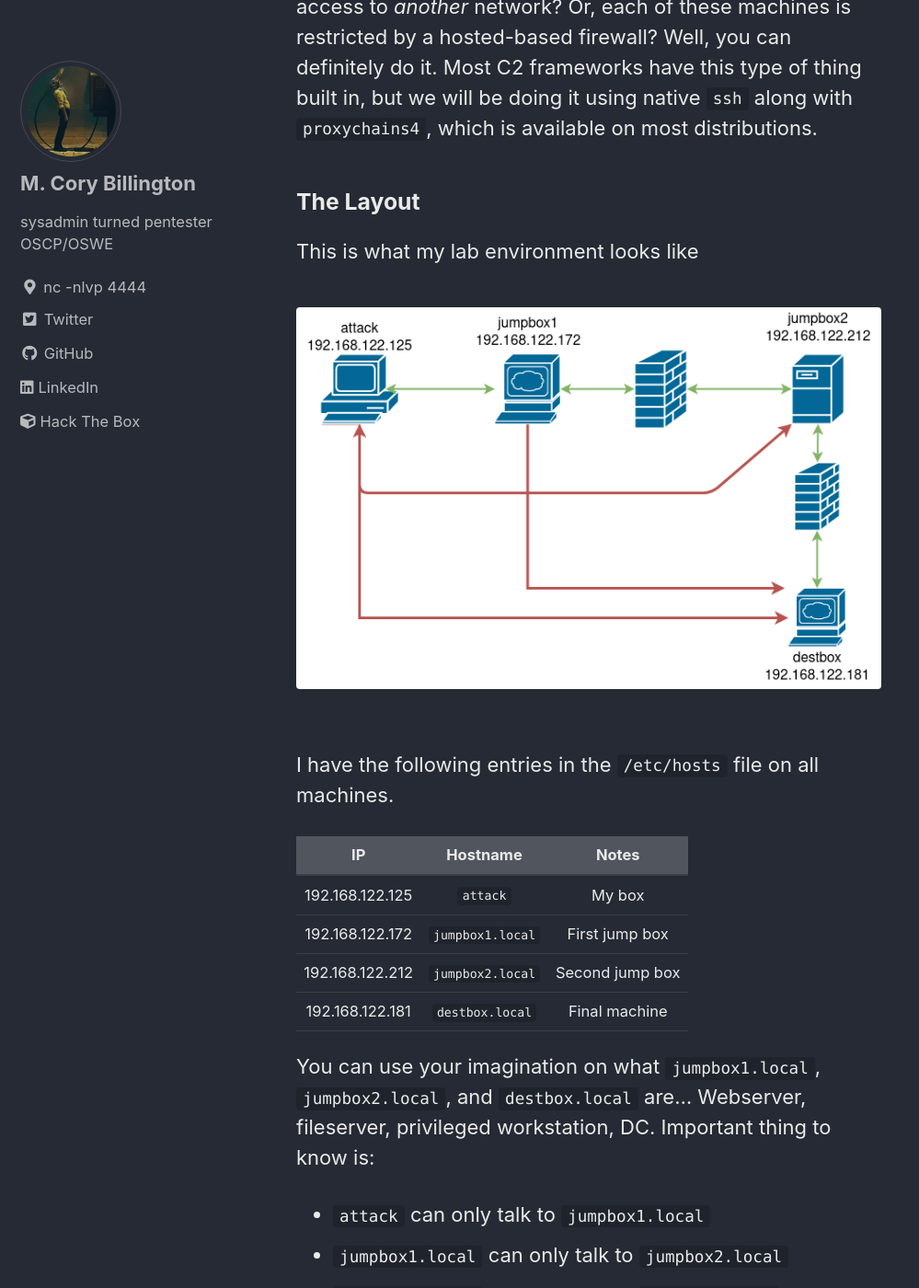
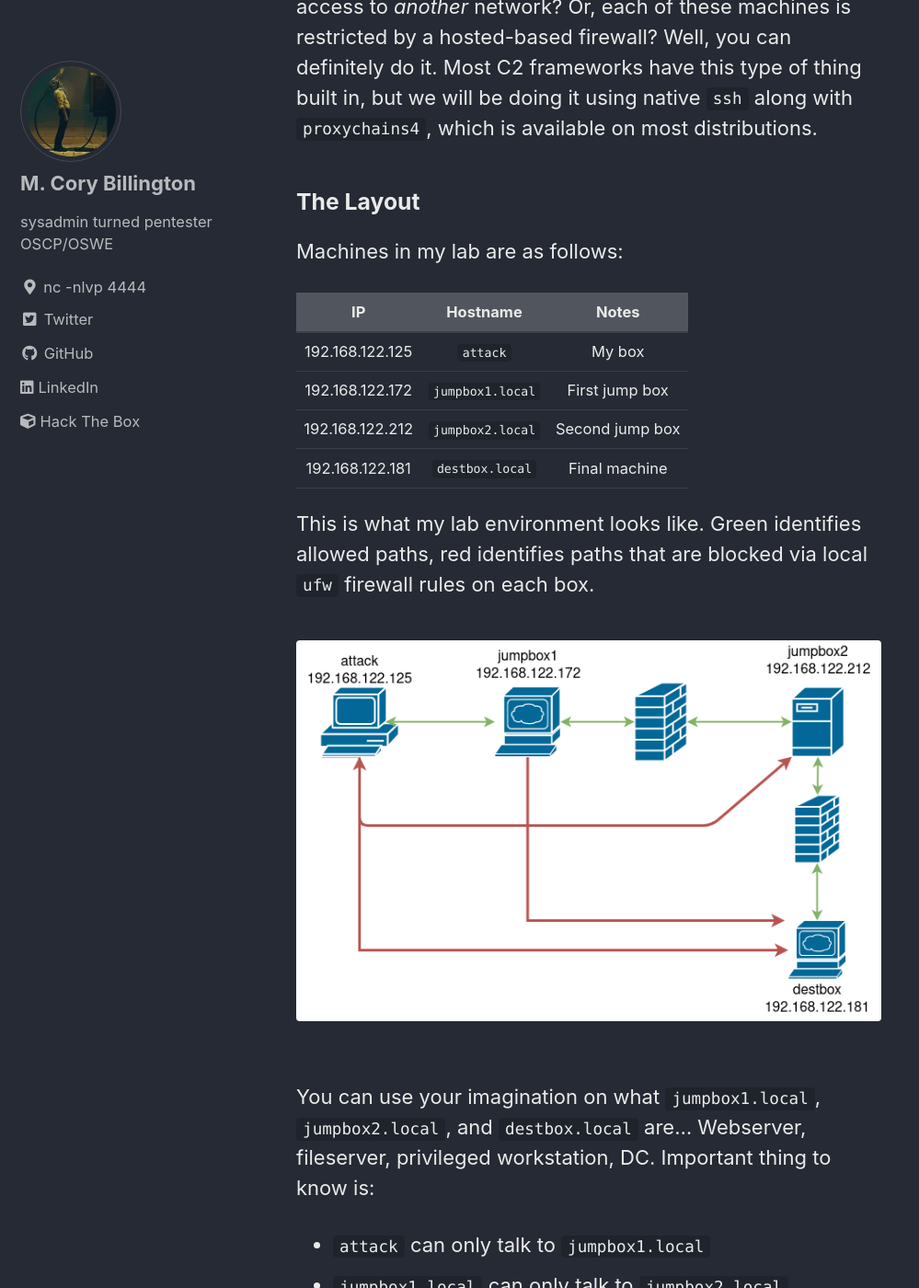
Before and after one commit to mcorybillington/mcorybillington.github.io, a Jekyll site: the page built from _posts/2020-03-07-Proxychains-Double-Pivoting.md, in a window 1280 px wide and 1400 px high, scrolled down 698 px. Shown: the whole window at 92% size, without its empty margins (0-999 px from the left). Built offline with Jekyll 4.4.1, drawn with Linux system fonts in a browser that asks for light colours; cached includes are drawn as plain includes.

Commit message:
Update 2020-03-07-Proxychains-Double-Pivoting.md

```diff
--- a/_posts/2020-03-07-Proxychains-Double-Pivoting.md
+++ b/_posts/2020-03-07-Proxychains-Double-Pivoting.md
@@ -8,12 +8,8 @@ Or, just go to the [Demo Round 2](#demo-round-2) for reverse tunneling
 ## Accessing Resources Behind Multiple Resources
 At some point, you may run into a situation where you find a vulnerable machine and it has access to a internal network. Well, how do you access that network? And then, say you find another machine on the internal network and it has access to _another_ network? Or, each of these machines is restricted by a hosted-based firewall? Well, you can definitely do it. Most C2 frameworks have this type of thing built in, but we will be doing it using native `ssh` along with `proxychains4`, which is available on most distributions.
 ### The Layout
-This is what my lab environment looks like
-<figure class="image">
-    <img src="/assets/images/proxychains-diagram.png" width="60%"/>
-</figure>
 
-I have the following entries in the `/etc/hosts` file on all machines.
+Machines in my lab are as follows:
 
 |  IP  |  Hostname  |  Notes  |
 | :--: | :--------: | :-----: |
@@ -21,6 +17,11 @@ I have the following entries in the `/etc/hosts` file on all machines.
 | 192.168.122.172 | `jumpbox1.local` | First jump box |
 | 192.168.122.212 | `jumpbox2.local` | Second jump box |
 | 192.168.122.181 | `destbox.local` | Final machine |
+
+This is what my lab environment looks like. Green identifies allowed paths, red identifies paths that are blocked via local `ufw` firewall rules on each box.
+<figure class="image">
+    <img src="/assets/images/proxychains-diagram.png" width="60%"/>
+</figure>
 
 You can use your imagination on what `jumpbox1.local`, `jumpbox2.local`, and `destbox.local` are... Webserver, fileserver, privileged workstation, DC. Important thing to know is:
 - `attack` can only talk to `jumpbox1.local`
```
